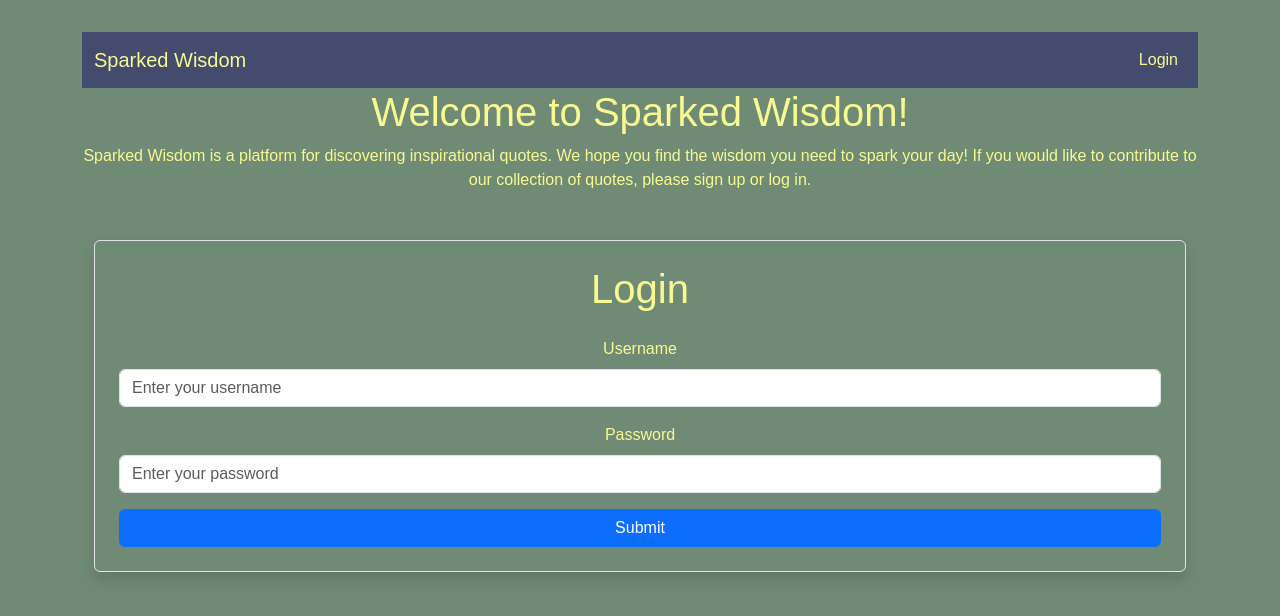
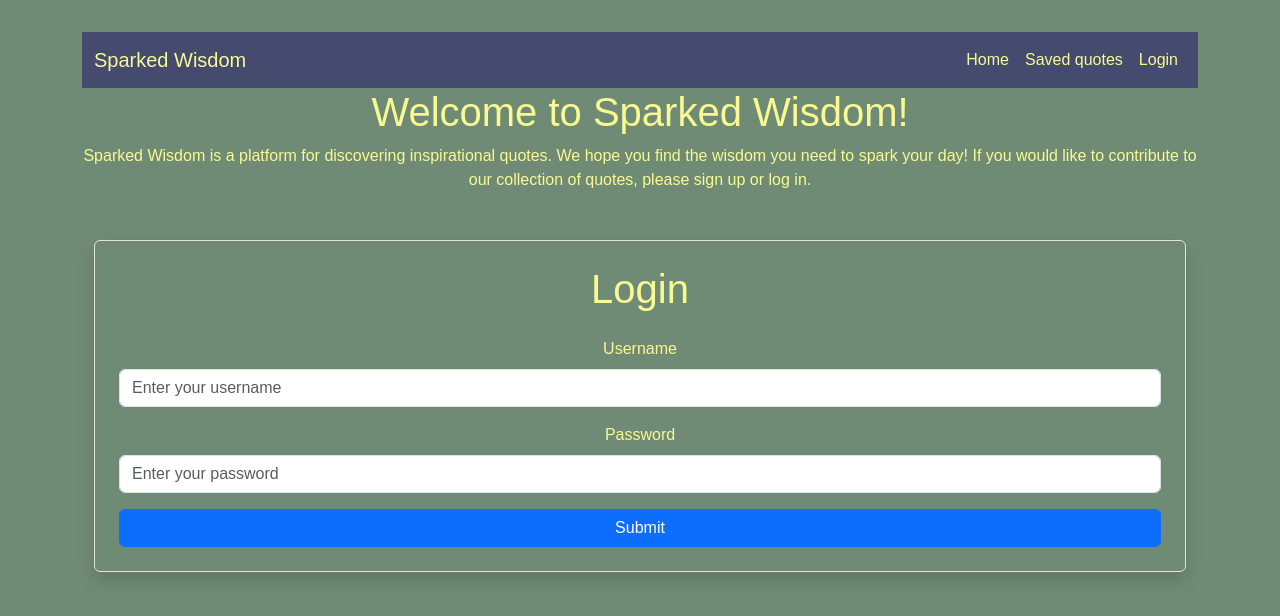
Before and after one commit to NicMiller35/project-2, a React (Vite) app in the folder sparked-wisdom/client/: page / in a window 1280 px wide. Shown: the top 616 px of the page. Built offline with nearby package versions, Linux system fonts and the light colour scheme.

Commit message:
added to navbar and set up savedquotes file

```diff
--- a/sparked-wisdom/client/src/components/Navbar.tsx
+++ b/sparked-wisdom/client/src/components/Navbar.tsx
@@ -40,6 +40,16 @@
 
         <div className="collapse navbar-collapse" id="navbarNav">
           <ul className="navbar-nav ms-auto">
+            <li className="nav-item">
+              <Link className="nav-link" to="/">
+                Home
+              </Link>
+            </li>
+            <li className="nav-item">
+              <Link className="nav-link" to="/savedquotes">
+                Saved quotes
+              </Link>
+            </li>
             {!loginCheck ? (
               <li className="nav-item">
                 <Link className="nav-link" to="/login">
```
Also changed, not shown: sparked-wisdom/client/src/pages/SavedQuotes.tsx (added).
